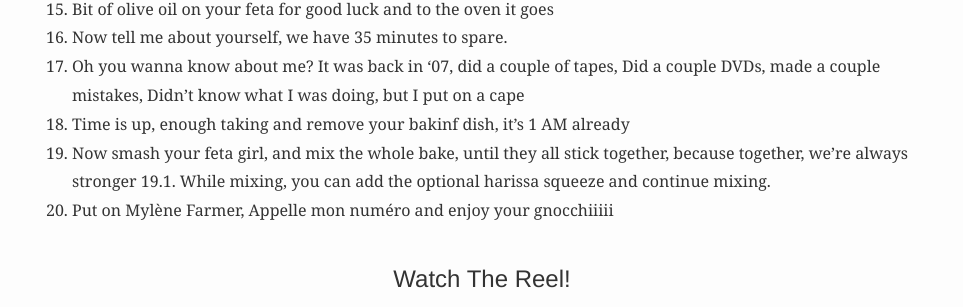
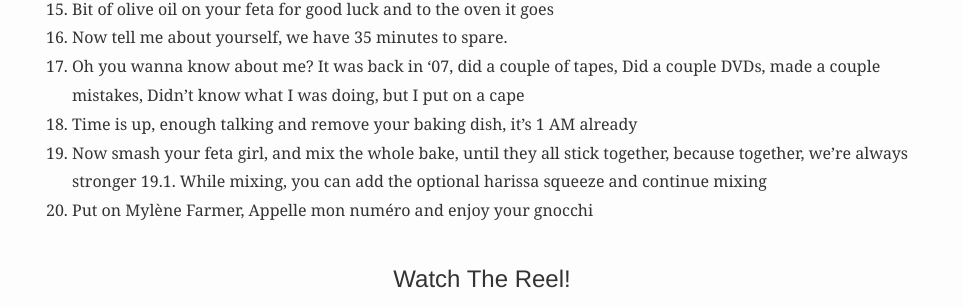
Before and after one commit to AntiLibrary5/nicools-kitchen, a Jekyll site: the page built from _posts/2025-09-26-feta-gnocchi-originalrecipe.md, in a window 1280 px wide. Shown: the part 1803-2110 px from the top of the page, without its empty margins (158-1121 px from the left). Built offline with Jekyll 4.4.1, drawn with Linux system fonts in a browser that asks for light colours.

Commit message:
gnocchi feta bake but the OG maj

```diff
--- a/_posts/2025-09-26-feta-gnocchi-originalrecipe.md
+++ b/_posts/2025-09-26-feta-gnocchi-originalrecipe.md
@@ -44,7 +44,7 @@ People always tell me that they love cooking for others but when it comes to the
 15. Bit of olive oil on your feta for good luck and to the oven it goes
 16. Now tell me about yourself, we have 35 minutes to spare.
 17. Oh you wanna know about me? It was back in '07, did a couple of tapes, Did a couple DVDs, made a couple mistakes, Didn't know what I was doing, but I put on a cape
-18. Time is up, enough taking and remove your bakinf dish, it's 1 AM already
+18. Time is up, enough talking and remove your baking dish, it's 1 AM already
 19. Now smash your feta girl, and mix the whole bake, until they all stick together, because together, we're always stronger
-19.1. While mixing, you can add the optional harissa squeeze and continue mixing.
-20. Put on Mylène Farmer, Appelle mon numéro and enjoy your gnocchiiiii
+19.1. While mixing, you can add the optional harissa squeeze and continue mixing
+20. Put on Mylène Farmer, Appelle mon numéro and enjoy your gnocchi
```
